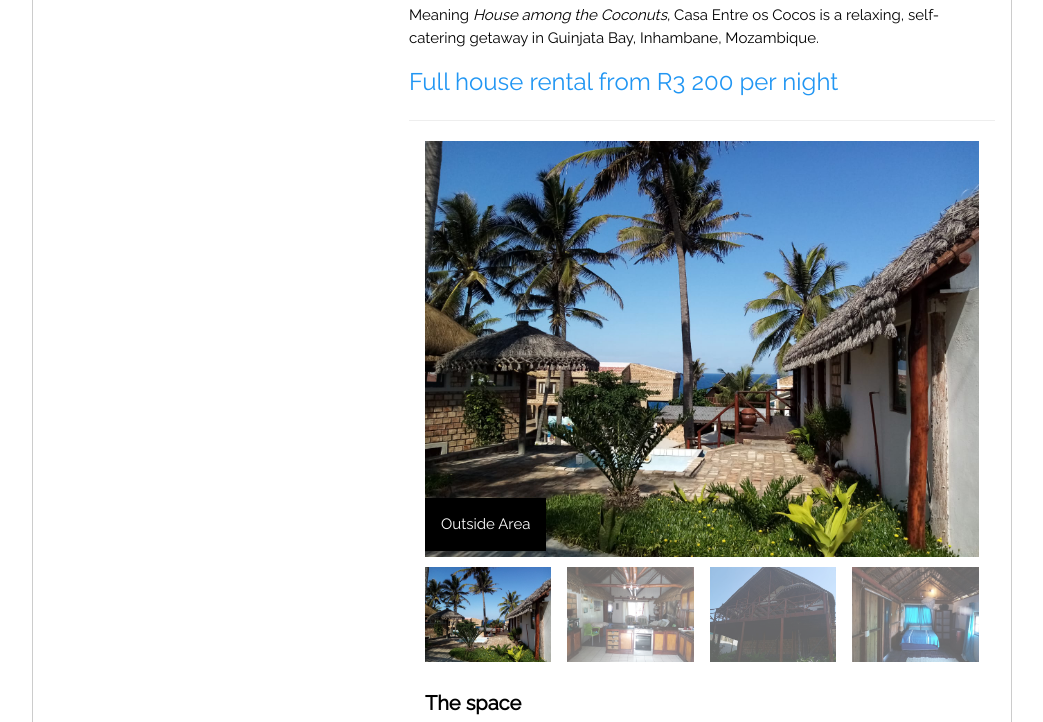
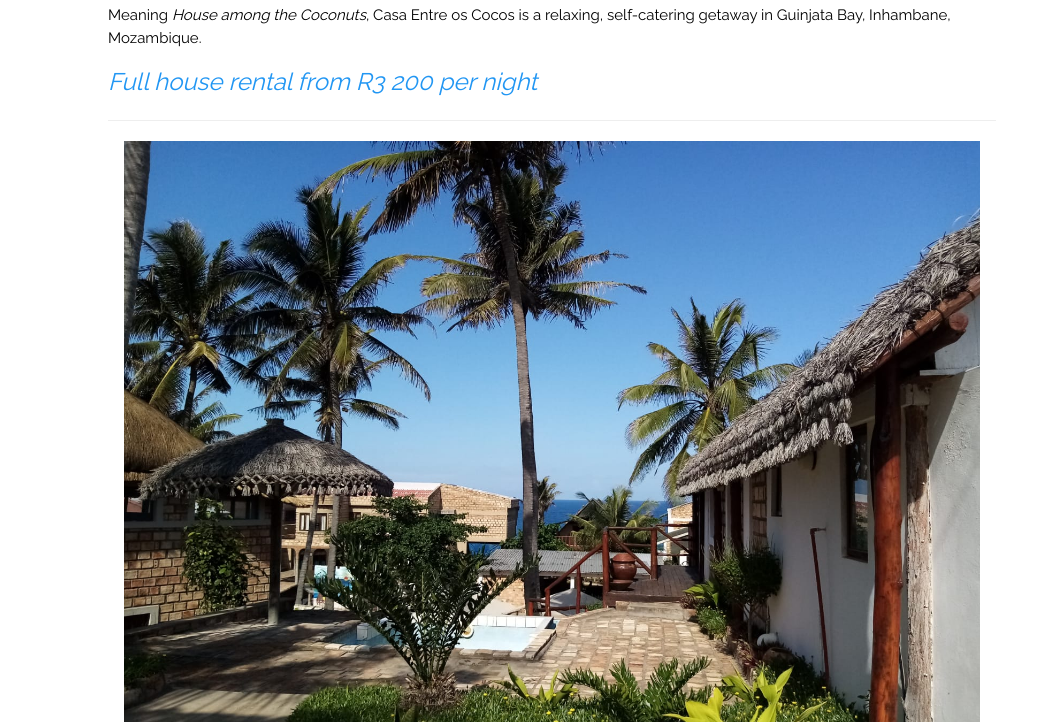
Before and after one commit to patrickm663/casa-entre-os-cocos, a plain HTML site: page index.html in a window 1280 px wide. Shown: the part 66-788 px from the top of the page, without its empty margins (118-1161 px from the left). Drawn offline with nearby package versions, Linux system fonts and the light colour scheme.

Commit message:
Fix: remove margins and excess white space on larger screens

```diff
--- a/index.html
+++ b/index.html
@@ -14,7 +14,7 @@ body,h1,h2,h3,h4,h5,h6 {font-family: "Raleway", Arial, Helvetica, sans-serif}
 .mySlides {display: none}
 </style>
 </head>
-<body class="w3-content w3-border-left w3-border-right" onload="setDate(); showMap()">
+<body class="w3-content" onload="setDate(); showMap()">
 <script src="https://cdnjs.cloudflare.com/ajax/libs/leaflet/1.9.3/leaflet.js"></script>
 <script src="https://kit.fontawesome.com/03d80cc6d2.js" crossorigin="anonymous"></script>
 <script src="src/custom.js"></script>
@@ -27,7 +27,7 @@ body,h1,h2,h3,h4,h5,h6 {font-family: "Raleway", Arial, Helvetica, sans-serif}
 
 
 <!-- !PAGE CONTENT! -->
-<div class="w3-main w3-white" style="margin-left:360px">
+<div class="w3-main w3-white" style="margin-left:60px">
 
   <!-- Push down content on small screens -->
   <div class="w3-hide-large" style="margin-top:80px"></div>
@@ -35,7 +35,7 @@ body,h1,h2,h3,h4,h5,h6 {font-family: "Raleway", Arial, Helvetica, sans-serif}
   <div class="w3-container">
     <h2 class="w3-text-blue">Casa Entre os Cocos</h2>
     <p>Meaning <em>House among the Coconuts</em>, Casa Entre os Cocos is a relaxing, self-catering getaway in Guinjata Bay, Inhambane, Mozambique.</p>
-    <h3 class="w3-text-blue">Full house rental from R3 200 per night</h3>
+    <h3 class="w3-text-blue"><em>Full house rental from R3 200 per night</em></h3>
     <hr>
 
   <!-- Slideshow Header -->
```
